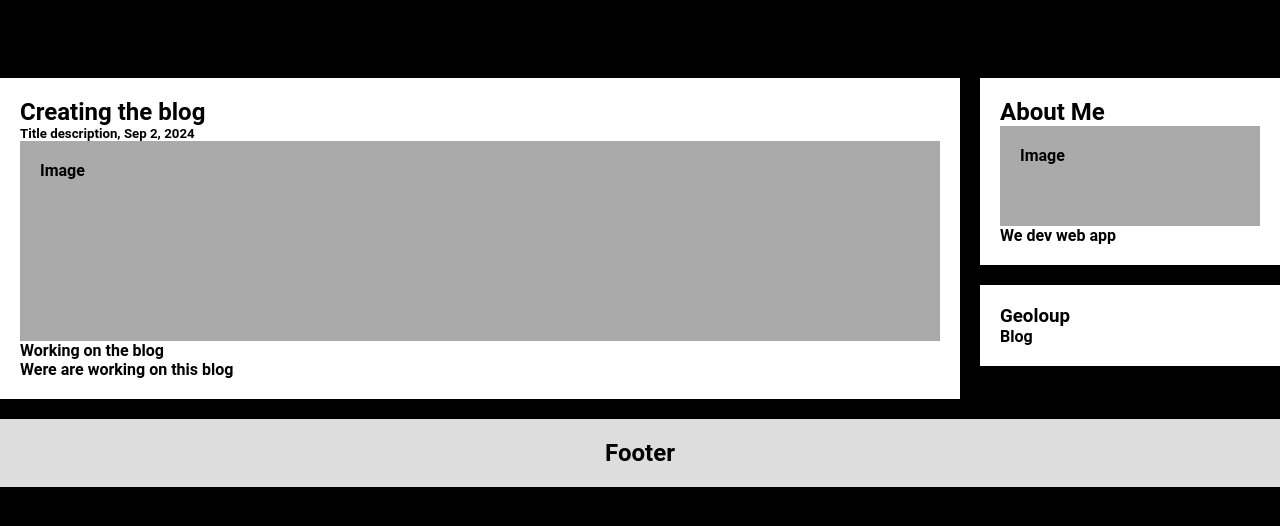
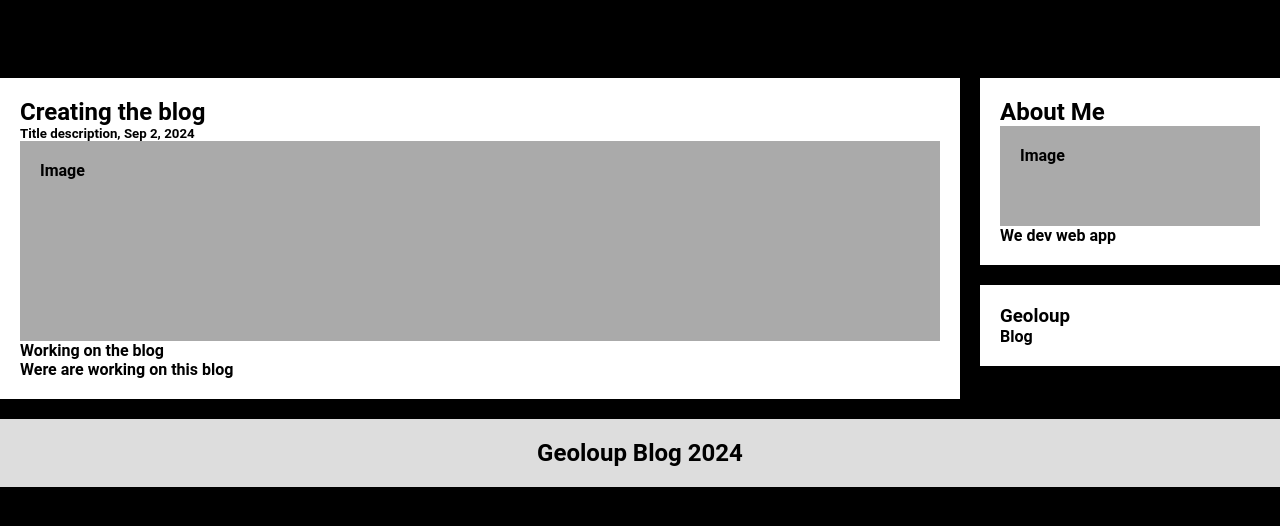
Before and after one commit to franck403/geoloup, a plain HTML site: page blog/index.html in a window 1280 px wide. Drawn offline with Linux system fonts and the light colour scheme.

Commit message:
Working on the blog

```diff
--- a/blog/index.html
+++ b/blog/index.html
@@ -37,7 +37,7 @@
     </div>
 
     <div class="footer">
-        <h2>Footer</h2>
+        <h2>Geoloup Blog 2024</h2>
     </div>
 
     <script src="https://geoloup.com/navbar.js"></script>
```
